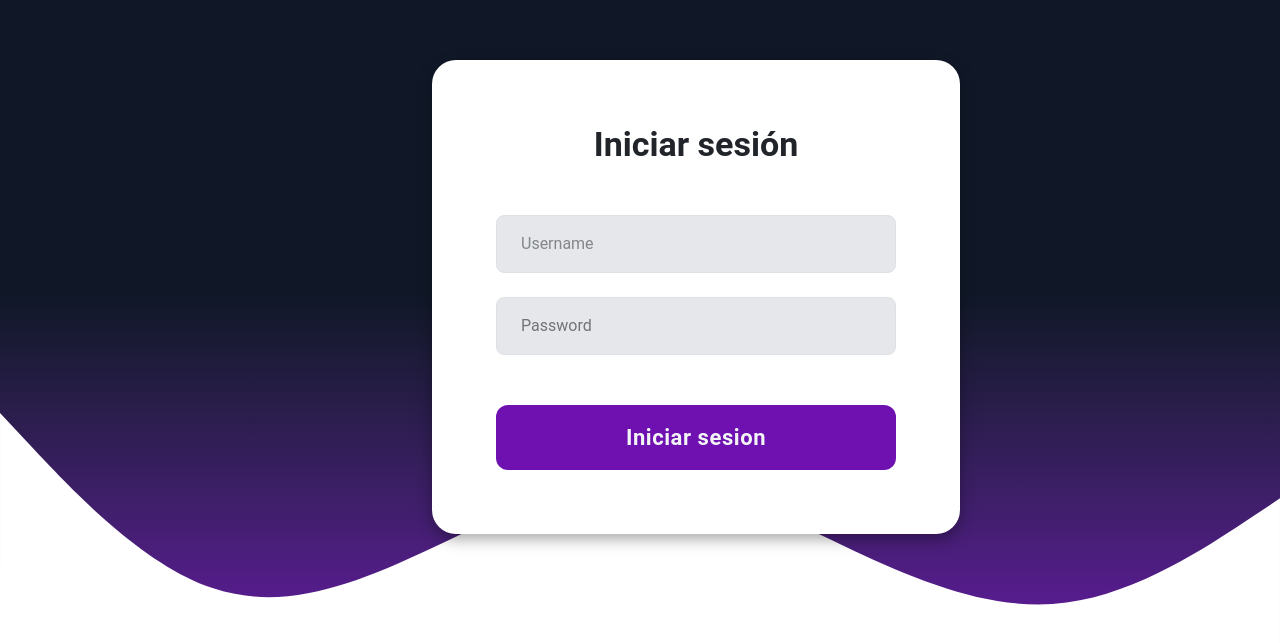
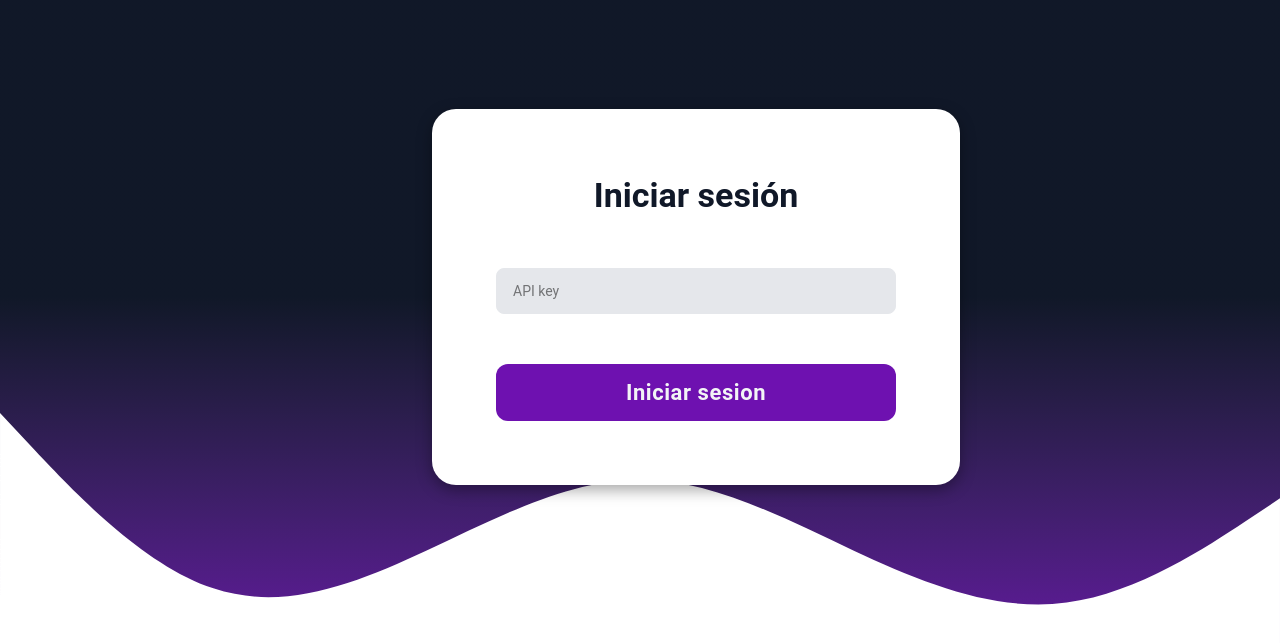
Before and after one commit to DanielaRodriguez0/project-angular, an Angular app: page /login in a window 1280 px wide. Shown: the part 103-746 px from the top of the page. Built offline with nearby package versions, Linux system fonts and the light colour scheme.

Commit message:
feat: api key login

```diff
--- a/src/app/pages/authentication/login/login.component.html
+++ b/src/app/pages/authentication/login/login.component.html
@@ -1,36 +1,3 @@
-<!-- <div class="flex min-h-full flex-col justify-center px-6 py-12 lg:px-8">
-    <div class="sm:mx-auto sm:w-full sm:max-w-sm">
-      <img class="mx-auto h-10 w-auto" src="https://tailwindui.com/plus-assets/img/logos/mark.svg?color=indigo&shade=600" alt="Your Company">
-      <h2 class="mt-10 text-center text-2xl/9 font-bold tracking-tight text-gray-900">Inicia sesión</h2>
-    </div>
-
-    <div class="mt-10 sm:mx-auto sm:w-full sm:max-w-sm">
-      <form class="space-y-6" action="#" method="POST">
-        <div>
-          <label for="email" class="block text-sm/6 font-medium text-gray-900">Email</label>
-          <div class="mt-2">
-            <input type="email" name="email" id="email" autocomplete="email" required class="block w-full rounded-md bg-white px-3 py-1.5 text-base text-gray-900 outline-1 -outline-offset-1 outline-gray-300 placeholder:text-gray-400 focus:outline-2 focus:-outline-offset-2 focus:outline-indigo-600 sm:text-sm/6">
-          </div>
-        </div>
-
-        <div>
-          <div class="flex items-center justify-between">
-            <label for="password" class="block text-sm/6 font-medium text-gray-900">Contraseña</label>
-          </div>
-          <div class="mt-2">
-            <input type="password" name="password" id="password" autocomplete="current-password" required class="block w-full rounded-md bg-white px-3 py-1.5 text-base text-gray-900 outline-1 -outline-offset-1 outline-gray-300 placeholder:text-gray-400 focus:outline-2 focus:-outline-offset-2 focus:outline-indigo-600 sm:text-sm/6">
-          </div>
-        </div>
-
-        <div>
-          <button type="submit" class="flex w-full justify-center rounded-md bg-indigo-600 px-3 py-1.5 text-sm/6 font-semibold text-white shadow-xs hover:bg-indigo-500 focus-visible:outline-2 focus-visible:outline-offset-2 focus-visible:outline-indigo-600">Sign in</button>
-        </div>
-      </form>
-    </div>
-  </div>
-
- -->
-
 <div
     class="bg-purple-900 absolute top-0 left-0 bg-gradient-to-b from-gray-900 via-gray-900 to-purple-800 bottom-0 leading-5 h-full w-full overflow-hidden">
 </div>
@@ -44,15 +11,9 @@
             </div>
             <div class="space-y-6">
                 <div class="">
-                    <input type="email"
+                    <input type="text"
                         class="w-full text-sm px-4 py-3 bg-gray-200 focus:bg-gray-100 border border-gray-200 rounded-lg focus:outline-none focus:border-purple-400"
-                        type="" placeholder="Username" />
-                </div>
-
-                <div class="relative" x-data="{ show: true }">
-                    <input type="password" placeholder="Password" type="password" style="color: #000"
-                        class="text-sm text-gray-200 px-4 py-3 rounded-lg w-full bg-gray-200 focus:bg-gray-100 border border-gray-200 focus:outline-none focus:border-purple-400" />
-                    <div class="flex items-center absolute inset-y-0 right-0 mr-3 text-sm leading-5"></div>
+                        type="" placeholder="API key" />
                 </div>
 
                 <div class="login-btn-container">
@@ -62,10 +23,6 @@
                     </button>
                 </div>
             </div>
-
-<!--             <div class="mt-7 text-center text-gray-300 text-xs">
-                <span> Copyright © 2021-2024 </span>
-            </div> -->
         </div>
     </div>
 </div>
--- a/src/styles.scss
+++ b/src/styles.scss
@@ -1,5 +1,4 @@
 /* You can add global styles to this file, and also import other style files */
-@import "bootstrap/scss/bootstrap";
 @import "tailwindcss";
 
 body {
```
